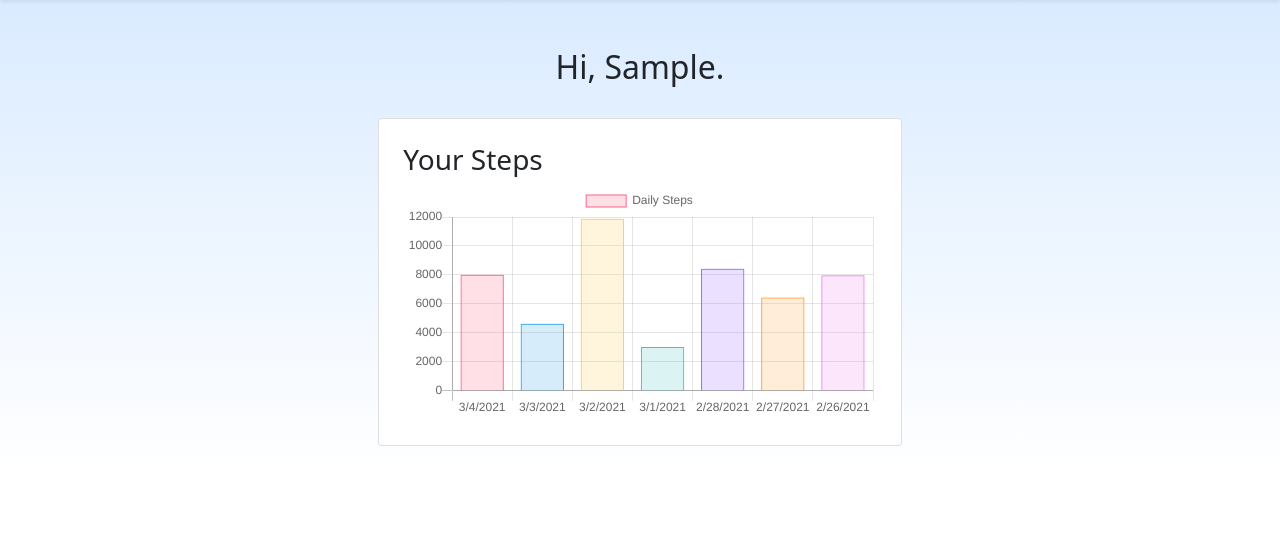
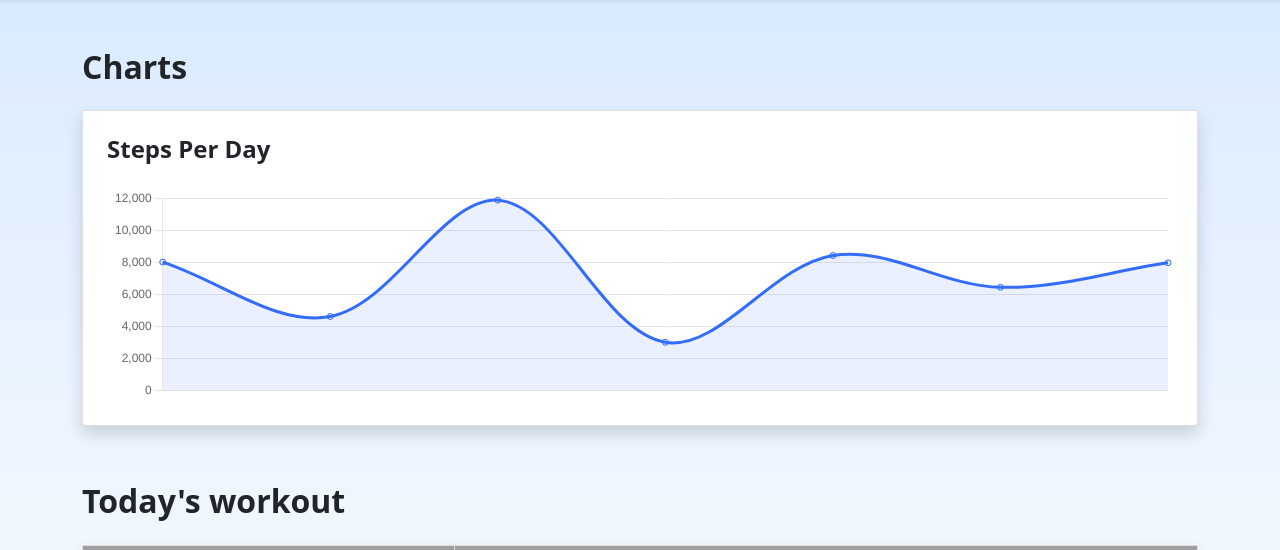
Before and after one commit to kevinwang0/ZotFit, a Django app: page /home in a window 1280 px wide. Shown: the part 50-600 px from the top of the page. Before the commit the page ends 496 px from the top, so only its background shows below. Run offline with Django 3.2, Linux system fonts and the light colour scheme; the visitor is signed in with stand-in values (Sample User, id 1); some libraries are stand-ins or nearby versions; grey boxes are pictures that could not be loaded.

Commit message:
recommendations frontend, redesign chart

```diff
--- a/app/templates/home.html
+++ b/app/templates/home.html
@@ -1,7 +1,10 @@
 {% extends "base.html" %}
 
+{% block title %}Home{% endblock %}
+
 {% block head %}
-    <script src="https://cdn.jsdelivr.net/npm/chart.js@2.9.4/dist/Chart.min.js" integrity="sha256-t9UJPrESBeG2ojKTIcFLPGF7nHi2vEc7f5A2KpH/UBU=" crossorigin="anonymous"></script>
+    <!-- chart.js -->
+    <script src="https://cdn.jsdelivr.net/npm/chart.js@3.0.0-beta.12/dist/chart.min.js" integrity="sha256-HqQH8Uu44MryC1W76g60VmRmQFT3VmrxsExz79qScN4=" crossorigin="anonymous"></script>
 {% endblock %}
 
 {% block navbar %}
@@ -9,67 +12,87 @@
 {% endblock %}
 
 {% block content %}
-	<div class="container-fluid py-4" style="background-image: linear-gradient(#daebff, #ffffff);">
-        <h2 class="text-center py-4">Hi, {{ user.first_name }}.</h2>
-		<div class="card col-sm-5 mx-auto">
-            <div class="card-body m-2">
-                <h3 class="card-title">Your Steps</h3>
-                <canvas id="my-chart"></canvas>
+	<div class="container-fluid pb-5" style="background-image: linear-gradient(#daebff, #ffffff);">
+        <div class="container">
+            <!-- <h2 class="pt-5 py-3" style="font-weight: bold;">Hi, {{ user.first_name }}</h2> -->
+            <h2 class="pt-5 py-3" style="font-weight: bold;">Charts<h2>
+            <div class="card mx-auto shadow">
+                <div class="card-body m-2">
+                    <h4 class="card-title pb-3" style="font-weight: bold;">Steps Per Day</h4>
+                    <canvas id="my-chart"></canvas>
+                </div>
+            </div>
+            <h2 class="pt-5 pb-3" style="font-weight: bold;">Today's workout</h2>
+            <div class="card-group shadow">
+                {% for workout in recommendations %}
+                <div class="card rounded-0">
+                    <div class="ratio ratio-16x9">
+                        <iframe src="{{ workout.embed }}" allowfullscreen></iframe>
+                    </div>
+                    <div class="card-body">
+                    <h5 class="card-title" style="font-weight: bold;">{{ workout.name }} ({{ workout.combination }})</h5>
+                    <p class="card-text"><small class="text-muted">Requires: {{ workout.requires }}</small></p>
+                    </div>
+                </div>
+                {% endfor %}
             </div>
         </div>
 	</div>
     {{ steps|json_script:"steps-data" }}
     <script>
-    const ctx = document.getElementById('my-chart');
-
-    const labels = [];
+    // get labels for past 7 days
+    const week_days = [];
     for (let i = 0; i < 7; ++i) {
         var d = new Date();
         d.setDate(d.getDate() - i);
-        labels.push(d.toLocaleDateString());
+        week_days.push(d.toLocaleDateString());
     }
-    console.log(labels);
-
+    // retrieve steps from template
     const stepsData = JSON.parse(document.getElementById('steps-data').textContent);
 
-    const myChart = new Chart(ctx, {
-        type: 'bar',
+    // create chart
+    const ctx = document.getElementById('my-chart');
+    const chart = new Chart(ctx, {
+        type: 'line',
+
         data: {
-            labels: labels,
+            labels: week_days,
             datasets: [{
                 label: 'Daily Steps',
-                //data: [12, 19, 3, 5, 2, 3],
                 data: stepsData,
-                backgroundColor: [
-                    'rgba(255, 99, 132, 0.2)',
-                    'rgba(54, 162, 235, 0.2)',
-                    'rgba(255, 206, 86, 0.2)',
-                    'rgba(75, 192, 192, 0.2)',
-                    'rgba(153, 102, 255, 0.2)',
-                    'rgba(255, 159, 64, 0.2)',
-                    'rgba(238, 130, 238, 0.2)'
-                ],
-                borderColor: [
-                    'rgba(255, 99, 132, 1)',
-                    'rgba(54, 162, 235, 1)',
-                    'rgba(255, 206, 86, 1)',
-                    'rgba(75, 192, 192, 1)',
-                    'rgba(153, 102, 255, 1)',
-                    'rgba(255, 159, 64, 1)',
-                    'rgba(238, 130, 238, 1)'
-                ],
-                borderWidth: 1
+                borderColor: 'rgba(51, 108, 251, 1)',
+                // gradient possible but difficult to make responsive
+                backgroundColor: 'rgba(51, 108, 251, .1)',
+                fill: true,
+                tension: 0.35,
             }]
         },
+
         options: {
+            aspectRatio: 5,
+            layout: {
+                padding: 5
+            },
+            // hide legend
+            plugins: {
+                legend: {
+                    display: false
+                }
+            },
             scales: {
-                yAxes: [{
-                    ticks: {
-                        beginAtZero: true
+                x: {
+                    // hide x axis scale
+                    display: false,
+                },
+                y: {
+                    beginAtZero: true,
+                    // dashed line
+                    gridLines: {
+                        borderDash: [4]
                     }
-                }]
-            }
-        }
+                }
+            },
+        },
     });
     </script>
 {% endblock %}
--- a/app/views.py
+++ b/app/views.py
@@ -17,6 +17,13 @@ def logout_view(request):
 	logout(request)
 	return redirect('index')
 
+# example object, remove recommendation model and system complete
+class ExampleRecommendation:
+	name = 'Example Workout'
+	embed = 'https://www.youtube.com/embed/1b98WrRrmUs' # example: jumping jacks
+	combination = '3x10'
+	requires = 'None'
+
 class HomeView(LoginRequiredMixin, TemplateView):
 	template_name = "home.html"
 
@@ -26,6 +33,11 @@ class HomeView(LoginRequiredMixin, TemplateView):
 		context = super().get_context_data(**kwargs)
 		# TODO: pull this weeks steps from database
 		context['steps'] = [8020,4630,11880,3025,8432,6448,7976]
+		context['recommendations'] = [
+			ExampleRecommendation(),
+			ExampleRecommendation(),
+			ExampleRecommendation(),
+		]
 		return context
 
 class RegisterView(FormView):
```
Also changed, not shown: app/templates/form.html (+0 -28 lines).
